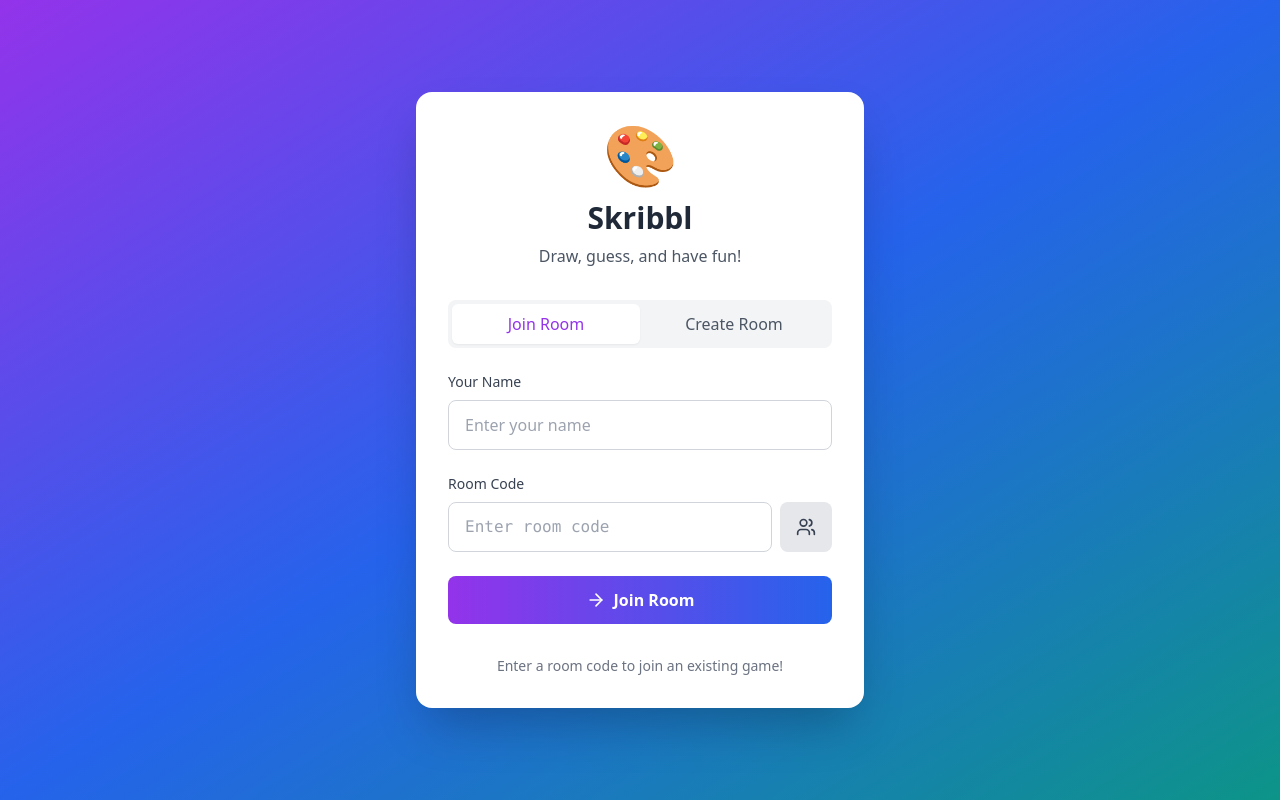
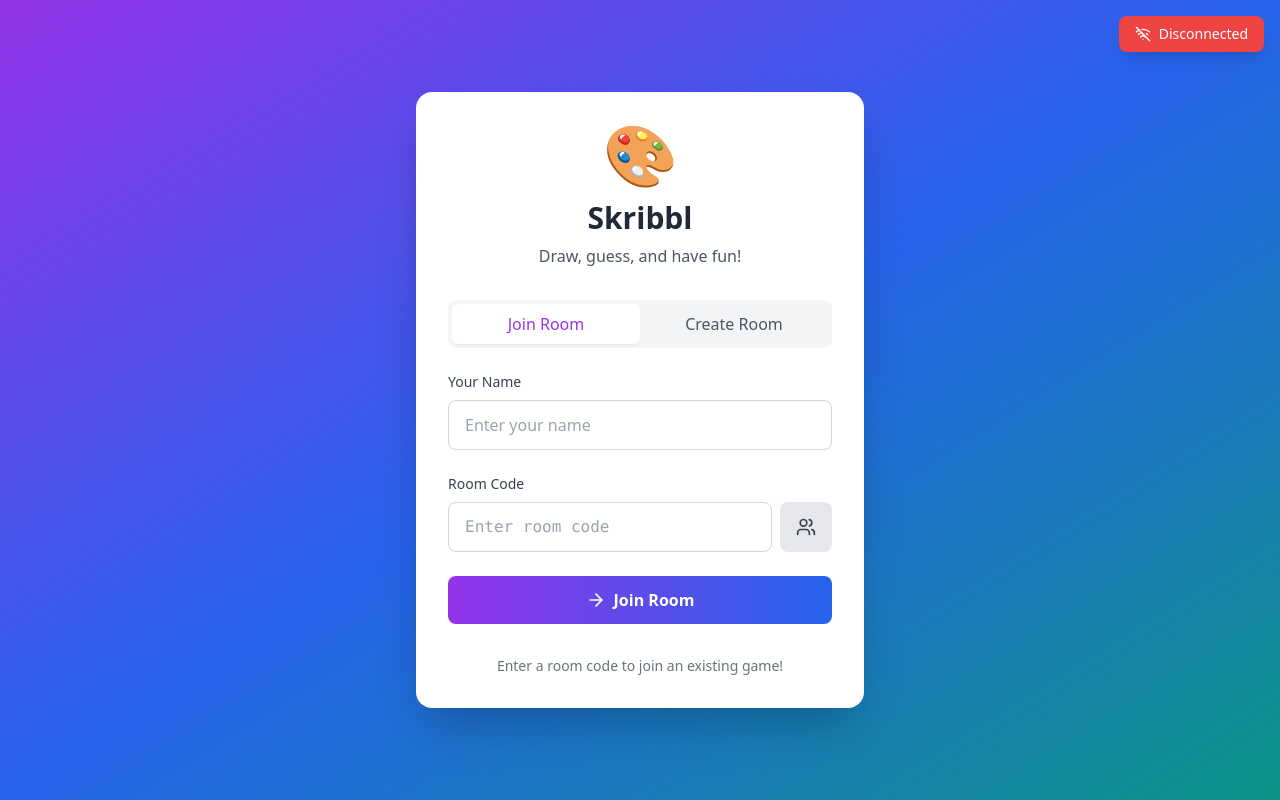
Before and after one commit to tarinagarwal/Skribbl-production, a React (Vite) app in the folder client/: page / in a window 1280 px wide. Built offline with nearby package versions, Linux system fonts and the light colour scheme; no server answers.

Commit message:
feat: add connection status UI, fix settings passing, and environment variable support

```diff
--- a/client/src/App.tsx
+++ b/client/src/App.tsx
@@ -6,28 +6,23 @@ import JoinGame from "./components/JoinGame";
 import GameLobby from "./components/GameLobby";
 import GameBoard from "./components/GameBoard";
 import GameFinished from "./components/GameFinished";
+import ConnectionStatus from "./components/ConnectionStatus";
 
 // Get server URL from environment variable or default to production
 const getServerUrl = () => {
+  // Always prefer environment variable if set
+  if (import.meta.env.VITE_SERVER_URL) {
+    return import.meta.env.VITE_SERVER_URL;
+  }
+
   // In development, use local server
   if (import.meta.env.DEV) {
-    return import.meta.env.VITE_SERVER_URL || "http://localhost:3001";
+    return "http://localhost:3001";
   }
+
   // In production, use deployed server
   return "https://skribbl-production-y971.onrender.com";
 };
-
-// const getServerUrl = () => {
-//   // In development, use local server
-//   if (import.meta.env.DEV) {
-//     return (
-//       import.meta.env.VITE_SERVER_URL ||
-//       "https://skribbl-production.onrender.com"
-//     );
-//   }
-//   // In production, use deployed server
-//   return "https://skribbl-production.onrender.com";
-// };
 
 function App() {
   const socket = useSocket(getServerUrl());
@@ -38,6 +33,7 @@ function App() {
     "join" | "lobby" | "playing" | "finished"
   >("join");
   const [socketConnected, setSocketConnected] = useState(false);
+  const [isReconnecting, setIsReconnecting] = useState(false);
   const [showRoundEnd, setShowRoundEnd] = useState(false);
 
   // Monitor socket connection status
@@ -46,10 +42,18 @@ function App() {
 
     const checkConnection = () => {
       setSocketConnected(socket.connected);
+      if (socket.connected) {
+        setIsReconnecting(false);
+      }
+    };
+
+    const handleReconnecting = () => {
+      setIsReconnecting(true);
     };
 
     socket.on("connect", checkConnection);
     socket.on("disconnect", checkConnection);
+    socket.on("reconnect_attempt", handleReconnecting);
 
     // Initial check
     checkConnection();
@@ -57,6 +61,7 @@ function App() {
     return () => {
       socket.off("connect", checkConnection);
       socket.off("disconnect", checkConnection);
+      socket.off("reconnect_attempt", handleReconnecting);
     };
   }, [socket]);
 
@@ -249,7 +254,11 @@ function App() {
     playerName: string,
     settings?: { drawTime: number; maxRounds: number }
   ) => {
-    console.log("handleCreateRoom called:", { playerName, socketConnected });
+    console.log("handleCreateRoom called:", {
+      playerName,
+      settings,
+      socketConnected,
+    });
     if (socket && socketConnected) {
       // Generate a random room code
       const roomCode = Math.random().toString(36).substring(2, 8).toUpperCase();
@@ -257,7 +266,7 @@ function App() {
       socket.emit("join-game", {
         roomCode,
         playerName,
-        settings: { drawTime: 80, maxRounds: 3 },
+        settings: settings || { drawTime: 80, maxRounds: 3 },
       });
     } else {
       console.error("Socket not connected. Connected:", socketConnected);
@@ -332,22 +341,39 @@ function App() {
 
   if (gameState === "join") {
     return (
+      <>
+        <ConnectionStatus
+          isConnected={socketConnected}
+          isReconnecting={isReconnecting}
+        />
         <JoinGame onJoinGame={handleJoinGame} onCreateRoom={handleCreateRoom} />
+      </>
     );
   }
 
   if (gameState === "lobby" && game) {
     return (
+      <>
+        <ConnectionStatus
+          isConnected={socketConnected}
+          isReconnecting={isReconnecting}
+        />
         <GameLobby
           game={game}
           currentUser={currentUser}
           onStartGame={handleStartGame}
         />
+      </>
     );
   }
 
   if (gameState === "playing" && game) {
     return (
+      <>
+        <ConnectionStatus
+          isConnected={socketConnected}
+          isReconnecting={isReconnecting}
+        />
         <GameBoard
           game={game}
           currentUser={currentUser}
@@ -359,11 +385,17 @@ function App() {
           showRoundEnd={showRoundEnd}
           onRoundEndContinue={handleRoundEndContinue}
         />
+      </>
     );
   }
 
   if (gameState === "finished" && game) {
     return (
+      <>
+        <ConnectionStatus
+          isConnected={socketConnected}
+          isReconnecting={isReconnecting}
+        />
         <GameFinished
           game={game}
           currentUser={currentUser}
@@ -371,6 +403,7 @@ function App() {
           onRestartGame={handleRestartGame}
           onToggleReady={handleToggleReady}
         />
+      </>
     );
   }
 
--- /dev/null
+++ b/client/src/components/ConnectionStatus.tsx
@@ -0,0 +1,40 @@
+import React from "react";
+import { Wifi, WifiOff, Loader } from "lucide-react";
+
+interface ConnectionStatusProps {
+  isConnected: boolean;
+  isReconnecting?: boolean;
+}
+
+const ConnectionStatus: React.FC<ConnectionStatusProps> = ({
+  isConnected,
+  isReconnecting = false,
+}) => {
+  if (isConnected && !isReconnecting) {
+    return null; // Don't show anything when connected
+  }
+
+  return (
+    <div className="fixed top-4 right-4 z-50">
+      <div
+        className={`flex items-center gap-2 px-4 py-2 rounded-lg shadow-lg ${
+          isReconnecting ? "bg-yellow-500 text-white" : "bg-red-500 text-white"
+        }`}
+      >
+        {isReconnecting ? (
+          <>
+            <Loader size={16} className="animate-spin" />
+            <span className="text-sm font-medium">Reconnecting...</span>
+          </>
+        ) : (
+          <>
+            <WifiOff size={16} />
+            <span className="text-sm font-medium">Disconnected</span>
+          </>
+        )}
+      </div>
+    </div>
+  );
+};
+
+export default ConnectionStatus;
--- a/client/src/components/JoinGame.tsx
+++ b/client/src/components/JoinGame.tsx
@@ -15,12 +15,23 @@ const JoinGame: React.FC<JoinGameProps> = ({ onJoinGame, onCreateRoom }) => {
 
   const handleSubmit = (e: React.FormEvent) => {
     e.preventDefault();
-    console.log("Form submitted:", { mode, playerName, roomCode });
+    console.log("Form submitted:", {
+      mode,
+      playerName,
+      roomCode,
+      drawTime,
+      maxRounds,
+    });
 
     if (playerName.trim()) {
       if (mode === "create") {
-        console.log("Creating room for player:", playerName.trim());
-        onCreateRoom(playerName.trim());
+        console.log(
+          "Creating room for player:",
+          playerName.trim(),
+          "with settings:",
+          { drawTime, maxRounds }
+        );
+        onCreateRoom(playerName.trim(), { drawTime, maxRounds });
       } else if (mode === "join" && roomCode.trim()) {
         console.log(
           "Joining room:",
```
Also changed, not shown: 1 other file (tests, documents, lock files or other folders). Lines whose indentation alone changed are shown as unchanged.
